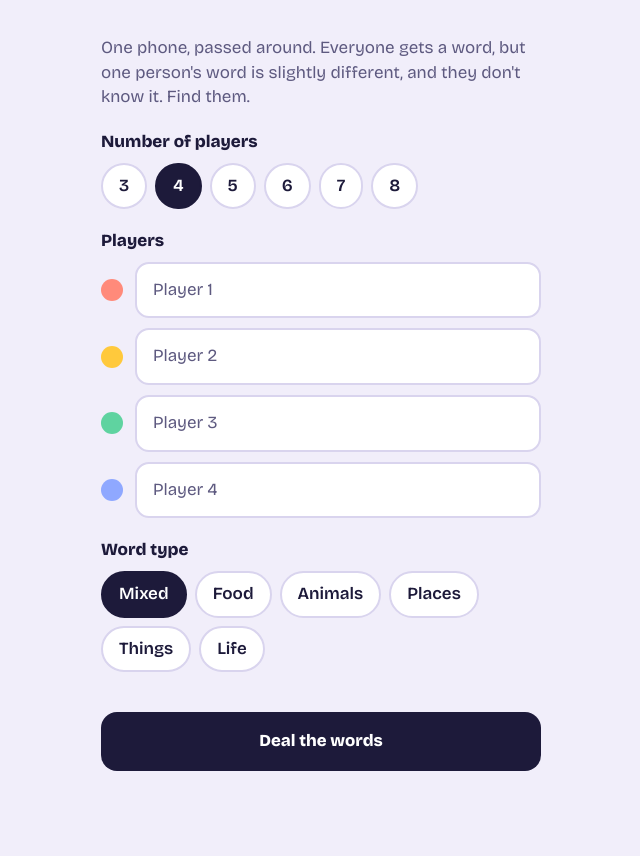
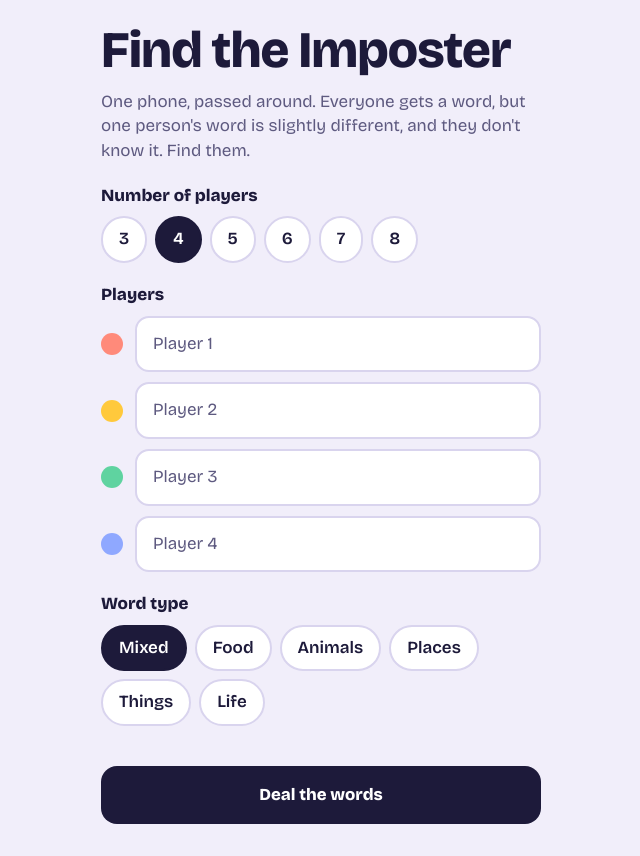
Before and after one commit to udaykrish2000/Imposter-game, a plain HTML site: page index.html in a window 1280 px wide. Shown: the whole page, without its empty margins (319-959 px from the left). Before the commit the page ends 803 px from the top, so only its background shows below. Drawn offline with nearby package versions, Linux system fonts and the light colour scheme.

Commit message:
Update game title in index.html

```diff
--- a/index.html
+++ b/index.html
@@ -186,7 +186,7 @@ const screens = {
   setup() {
     return `
       <div>
-        <h1 tabindex="-1"></h1>
+        <h1 tabindex="-1">Find the Imposter</h1>
         <p class="muted" style="margin-top:12px">One phone, passed around. Everyone gets a word, but one person's word is slightly different, and they don't know it. Find them.</p>
       </div>
       <div>
```
